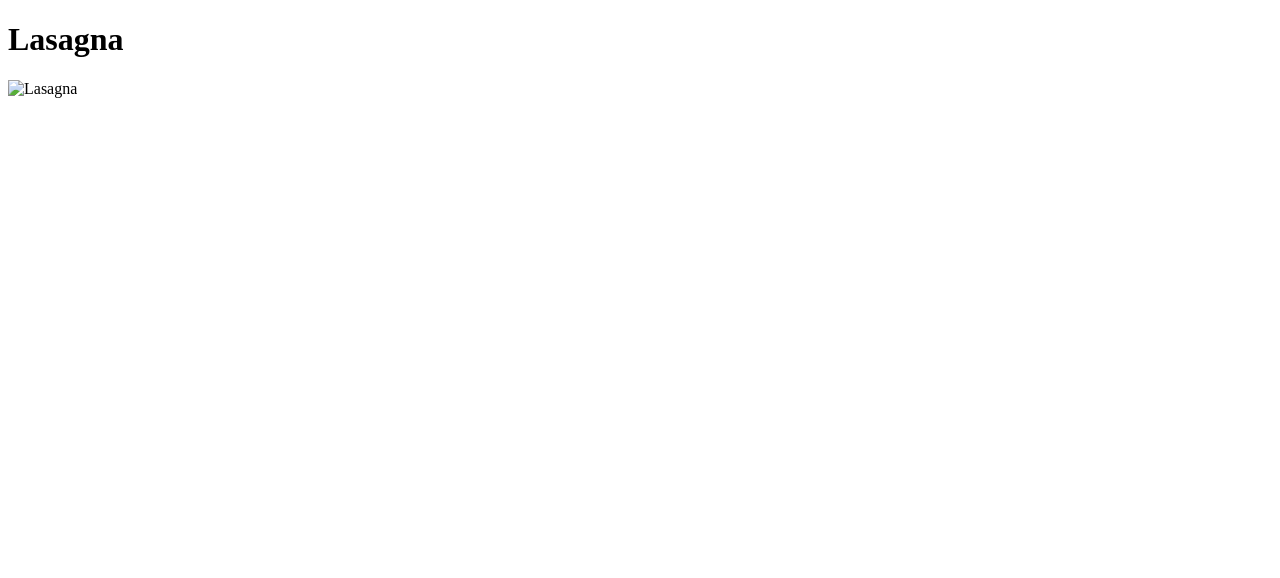
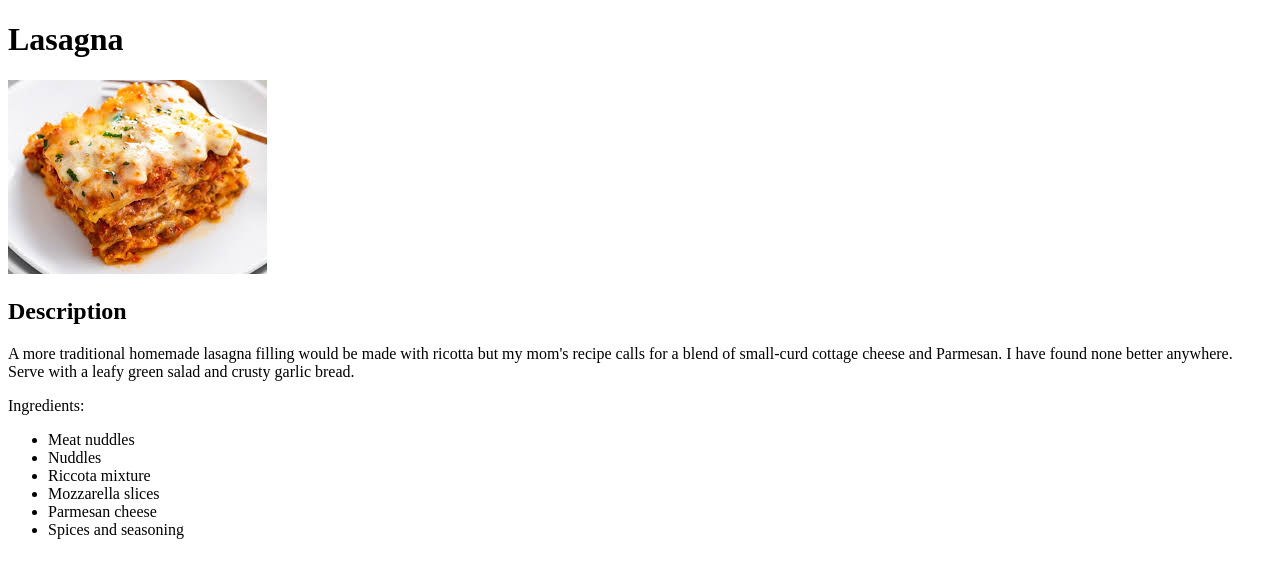
Before and after one commit to goranmax/odin-recipes, a plain HTML site: page recipes/lasagna.html in a window 1280 px wide. Drawn offline with Linux system fonts and the light colour scheme.

Commit message:
Finished lasagna recipe

```diff
--- a/recipes/lasagna.html
+++ b/recipes/lasagna.html
@@ -7,6 +7,17 @@
 </head>
 <body>
     <h1>Lasagna</h1>
-    <img src="./images/lasagna.jpg" alt="Lasagna">
+    <img src="../images/lasagna.jpeg" alt="Lasagna">
+    <h2><b>Description</b></h2>
+    <p>A more traditional homemade lasagna filling would be made with ricotta but my mom's recipe calls for a blend of small-curd cottage cheese and Parmesan. I have found none better anywhere. Serve with a leafy green salad and crusty garlic bread.</p>
+    Ingredients:
+    <ul>
+        <li>Meat nuddles</li>
+        <li>Nuddles</li>
+        <li>Riccota mixture</li>
+        <li>Mozzarella slices</li>
+        <li>Parmesan cheese</li>
+        <li>Spices and seasoning</li>
+    </ul>
 </body>
 </html>
```
Also changed, not shown: images/lasagna.jpeg (added).
